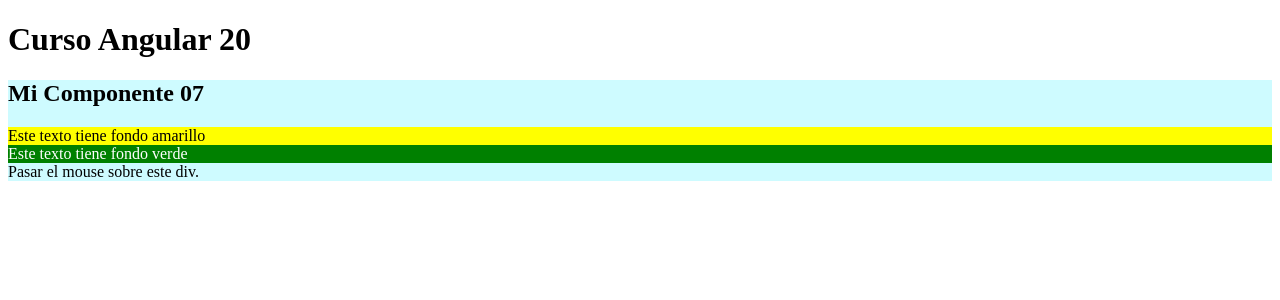
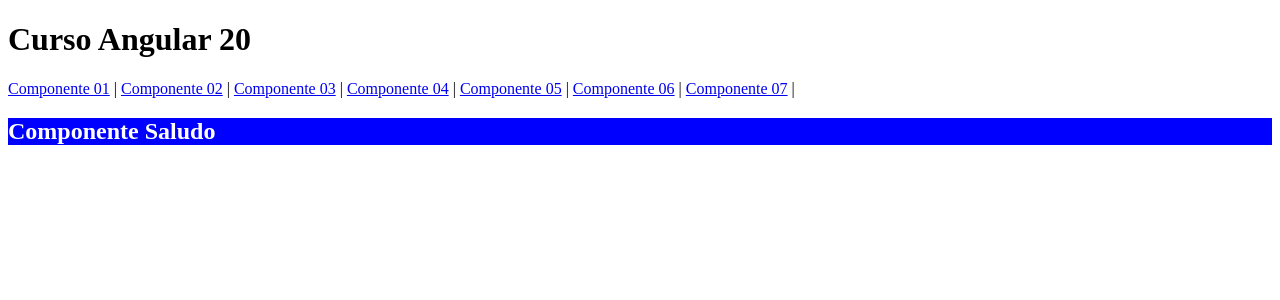
Before and after one commit to fhmontes123/cursoangular, an Angular app: page /saludo in a window 1280 px wide. Before the commit this address led to /. Shown: the top 300 px of the page. Built offline with nearby package versions, Linux system fonts and the light colour scheme.

Commit message:
12. Routing

```diff
--- a/src/app/app.html
+++ b/src/app/app.html
@@ -1,8 +1,12 @@
 <h1>Curso Angular 20</h1>
-<!-- <app-saludo></app-saludo> -->
-<!-- <app-mi-componente01></app-mi-componente01> -->
-<!-- <app-mi-componente02 /> -->
-<!-- <app-mi-componente03 /> -->
-<!-- <app-mi-componente04 /> -->
-<!-- <app-mi-componente05 /> -->
-<app-mi-componente07 />
+<nav>
+  <a routerLink="/micomponente01">Componente 01</a> |
+  <a routerLink="/micomponente02">Componente 02</a> |
+  <a routerLink="/micomponente03">Componente 03</a> |
+  <a routerLink="/micomponente04">Componente 04</a> |
+  <a routerLink="/micomponente05">Componente 05</a> |
+  <a routerLink="/micomponente06">Componente 06</a> |
+  <a routerLink="/micomponente07">Componente 07</a> |
+</nav>
+
+<router-outlet></router-outlet>
--- a/src/app/app.routes.ts
+++ b/src/app/app.routes.ts
@@ -1,3 +1,22 @@
 import { Routes } from '@angular/router';
+import { Saludo } from './saludo/saludo';
+import { MiComponente01 } from './mi-componente01/mi-componente01';
+import { MiComponente02 } from './mi-componente02/mi-componente02';
+import { MiComponente03 } from './mi-componente03/mi-componente03';
+import { MiComponente04 } from './mi-componente04/mi-componente04';
+import { MiComponente05 } from './mi-componente05/mi-componente05';
+import { MiComponente06 } from './mi-componente06/mi-componente06';
+import { MiComponente07 } from './mi-componente07/mi-componente07';
 
-export const routes: Routes = [];
+export const routes: Routes = [
+  { path: 'saludo', component: Saludo },
+  { path: 'micomponente01', component: MiComponente01 },
+  { path: 'micomponente02', component: MiComponente02 },
+  { path: 'micomponente03', component: MiComponente03 },
+  { path: 'micomponente04', component: MiComponente04 },
+  { path: 'micomponente05', component: MiComponente05 },
+  { path: 'micomponente06', component: MiComponente06 },
+  { path: 'micomponente07', component: MiComponente07 },
+  { path: '', redirectTo: '/saludo', pathMatch: 'full' }, // Ruta por defecto
+  { path: '**', redirectTo: '/saludo' }, // Ruta para paginas no encontradas
+];
--- a/src/app/app.ts
+++ b/src/app/app.ts
@@ -1,9 +1,9 @@
 import { Component } from '@angular/core';
-import { MiComponente07 } from './mi-componente07/mi-componente07';
+import { RouterLink, RouterOutlet } from '@angular/router';
 
 @Component({
   selector: 'app-root',
-  imports: [MiComponente07],
+  imports: [RouterOutlet, RouterLink],
   templateUrl: './app.html',
   styleUrl: './app.css',
 })
```
